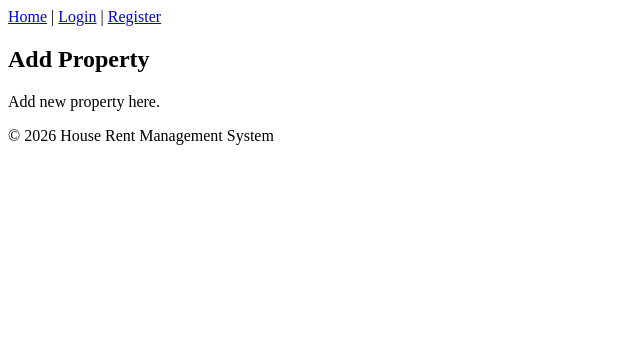
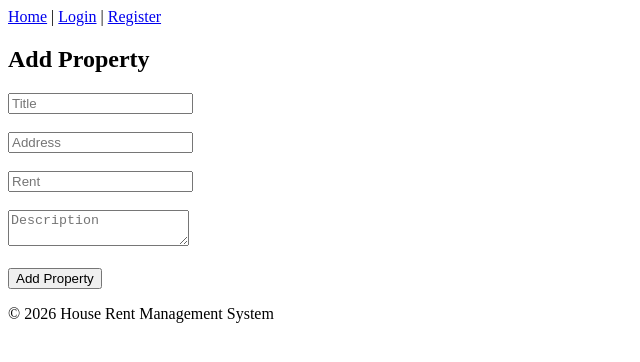
Before and after one commit to Hema976/House-Rent, a React (Vite) app in the folder frontend/: page /add-property in a window 1280 px wide. Shown: the top 362 px of the page, without its empty margins (0-640 px from the left). Built offline with nearby package versions, Linux system fonts and the light colour scheme.

Commit message:
Update AddProperty.jsx

```diff
--- a/frontend/src/pages/AddProperty.jsx
+++ b/frontend/src/pages/AddProperty.jsx
@@ -1,8 +1,64 @@
+import { useState } from "react";
+import API from "../services/api";
+
 function AddProperty() {
+  const [title, setTitle] = useState("");
+  const [address, setAddress] = useState("");
+  const [rent, setRent] = useState("");
+  const [description, setDescription] = useState("");
+
+  const handleSubmit = async () => {
+    try {
+      const res = await API.post("/properties", {
+        title,
+        address,
+        rent,
+        description,
+      });
+
+      alert(res.data.message);
+
+      setTitle("");
+      setAddress("");
+      setRent("");
+      setDescription("");
+    } catch (err) {
+      alert("Error adding property");
+    }
+  };
+
   return (
     <div>
       <h2>Add Property</h2>
-      <p>Add new property here.</p>
+
+      <input
+        type="text"
+        placeholder="Title"
+        value={title}
+        onChange={(e) => setTitle(e.target.value)}
+      /><br /><br />
+
+      <input
+        type="text"
+        placeholder="Address"
+        value={address}
+        onChange={(e) => setAddress(e.target.value)}
+      /><br /><br />
+
+      <input
+        type="number"
+        placeholder="Rent"
+        value={rent}
+        onChange={(e) => setRent(e.target.value)}
+      /><br /><br />
+
+      <textarea
+        placeholder="Description"
+        value={description}
+        onChange={(e) => setDescription(e.target.value)}
+      /><br /><br />
+
+      <button onClick={handleSubmit}>Add Property</button>
     </div>
   );
 }
```
